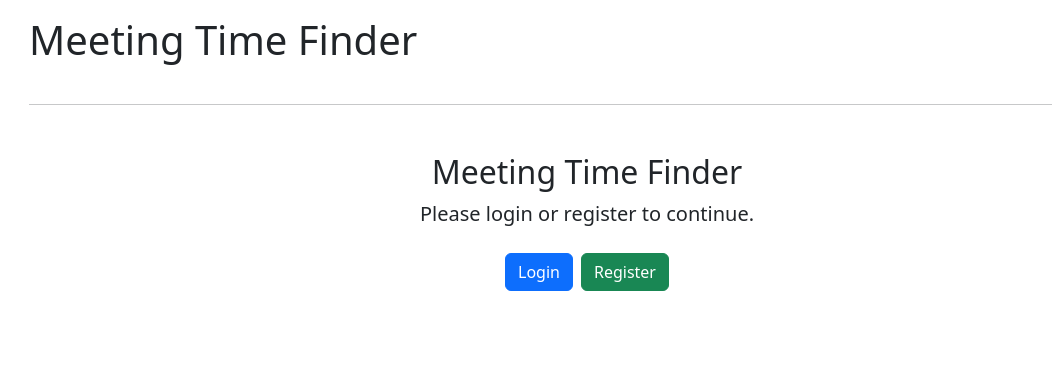
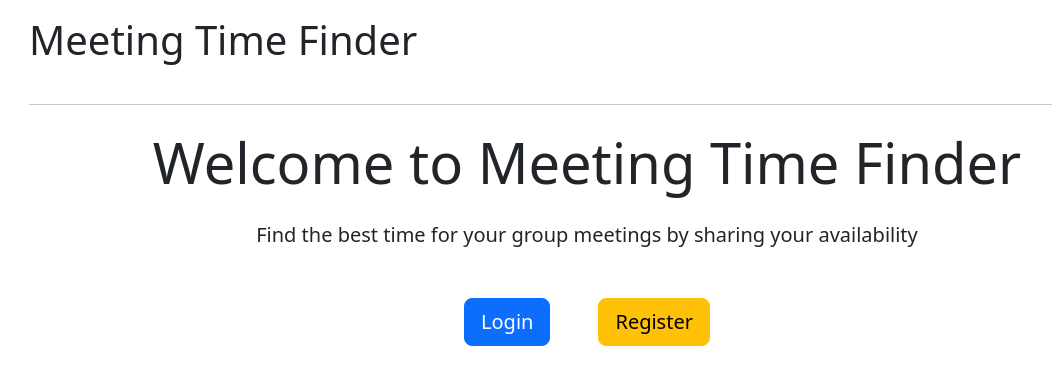
Before and after one commit to ecrent/congenial-fortnight, a React (Create React App) app in the folder client/: page / in a window 1280 px wide. Shown: the top 384 px of the page, without its empty margins (53-1105 px from the left). Built offline with nearby package versions, Linux system fonts and the light colour scheme.

Commit message:
Add navigation feature in to the UI

```diff
--- a/client/src/components/Home.jsx
+++ b/client/src/components/Home.jsx
@@ -1,21 +1,37 @@
-import React from 'react'
-import { Link } from 'react-router-dom'
-import Header from './Header'
+import React, { useEffect, useContext } from 'react';
+import { Link } from 'react-router-dom';
+import { SessionContext } from '../context/SessionContext';
+import Header from './Header';
 
 const Home = () => {
+  const { clearSession } = useContext(SessionContext);
+
+  // Clear session when home page is loaded
+  useEffect(() => {
+    clearSession();
+  }, [clearSession]);
+
   return (
     <div>
       <Header />
-      <div className="text-center my-5">
-        <h2>Meeting Time Finder</h2>
-        <p className="lead">Please login or register to continue.</p>
-        <div className="mt-4">
-          <Link to="/login" className="btn btn-primary me-2">Login</Link>
-          <Link to="/register" className="btn btn-success">Register</Link>
+      <div className="jumbotron text-center">
+        <h2 className="display-4 mb-4">Welcome to Meeting Time Finder</h2>
+        <p className="lead">
+          Find the best time for your group meetings by sharing your availability
+        </p>
+
+        <div className="mt-5 d-flex justify-content-center gap-4">
+          <Link to="/login" className="btn btn-primary btn-lg">
+              Login
+          </Link>
+          <span></span>
+          <Link to="/register" className="btn btn-warning btn-lg">
+              Register
+          </Link>
         </div>
       </div>
     </div>
-  )
-}
+  );
+};
 
-export default Home
+export default Home;
--- a/client/src/components/Results.jsx
+++ b/client/src/components/Results.jsx
@@ -98,6 +98,17 @@ const Results = () => {
     <div>
       <Header />
       <div className="card p-4 my-4">
+        {/* Add back navigation arrow */}
+        <div className="d-flex mb-2">
+          <button
+            className="btn btn-sm btn-outline-secondary"
+            onClick={handleBack}
+            title="Back to Schedule Input"
+          >
+            <i className="fas fa-arrow-left me-1"></i> Back to Schedule
+          </button>
+        </div>
+
         <h2 className="text-center mb-4">Optimal Meeting Times</h2>
 
         <div className="alert alert-info">
--- a/client/src/components/ScheduleInput.jsx
+++ b/client/src/components/ScheduleInput.jsx
@@ -171,10 +171,26 @@ const ScheduleInput = () => {
   const totalUsers = usersList.length;
   const isCurrentUserReady = usersList.some(u => u.id === user?.id && u.is_ready);
 
+  // Add this function to handle navigation to join page
+  const handleBackToJoin = () => {
+    navigate('/join');
+  };
+
   return (
     <div>
       <Header />
       <div className="card p-4 my-4">
+        {/* Add back navigation arrow */}
+        <div className="d-flex mb-2">
+          <button
+            className="btn btn-sm btn-outline-secondary"
+            onClick={handleBackToJoin}
+            title="Back to Join Page"
+          >
+            <i className="fas fa-arrow-left me-1"></i> Back to Join
+          </button>
+        </div>
+
         <h2 className="text-center mb-4">Set Your Availability</h2>
 
         <div className="alert alert-info">
```
Also changed, not shown: 1 other file (tests, documents, lock files or other folders).
